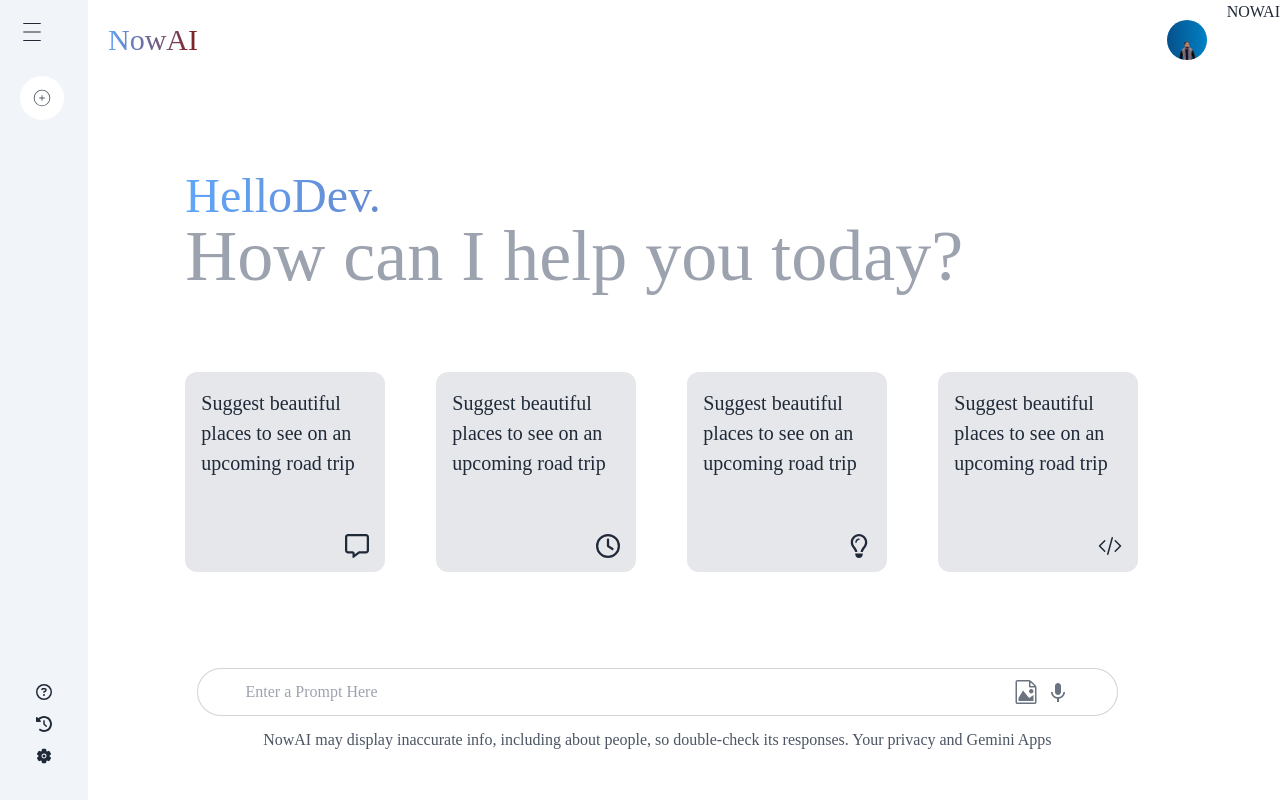
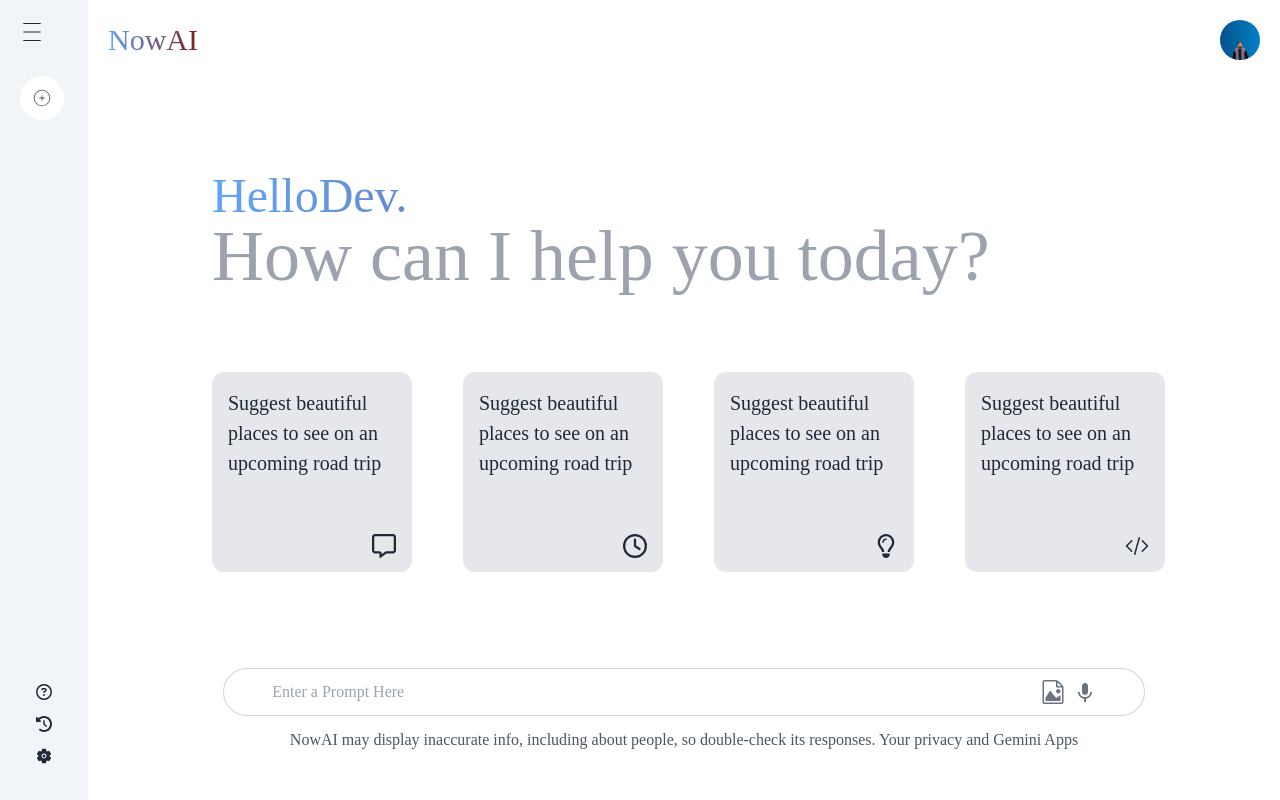
Before and after one commit to sakirmohammad775/Now-AI-Client-Site, a React (Vite) app: page / in a window 1280 px wide. Built offline with nearby package versions, Linux system fonts and the light colour scheme.

Commit message:
add the function

```diff
--- a/src/Home/Home.jsx
+++ b/src/Home/Home.jsx
@@ -10,9 +10,7 @@
                     <Sidebar></Sidebar>
                     <Body></Body>
                     <div>
-                        <h3>
-                            NOWAI
-                        </h3>
+                        <h3></h3>
                     </div>
                 </div>
             </div>
```
